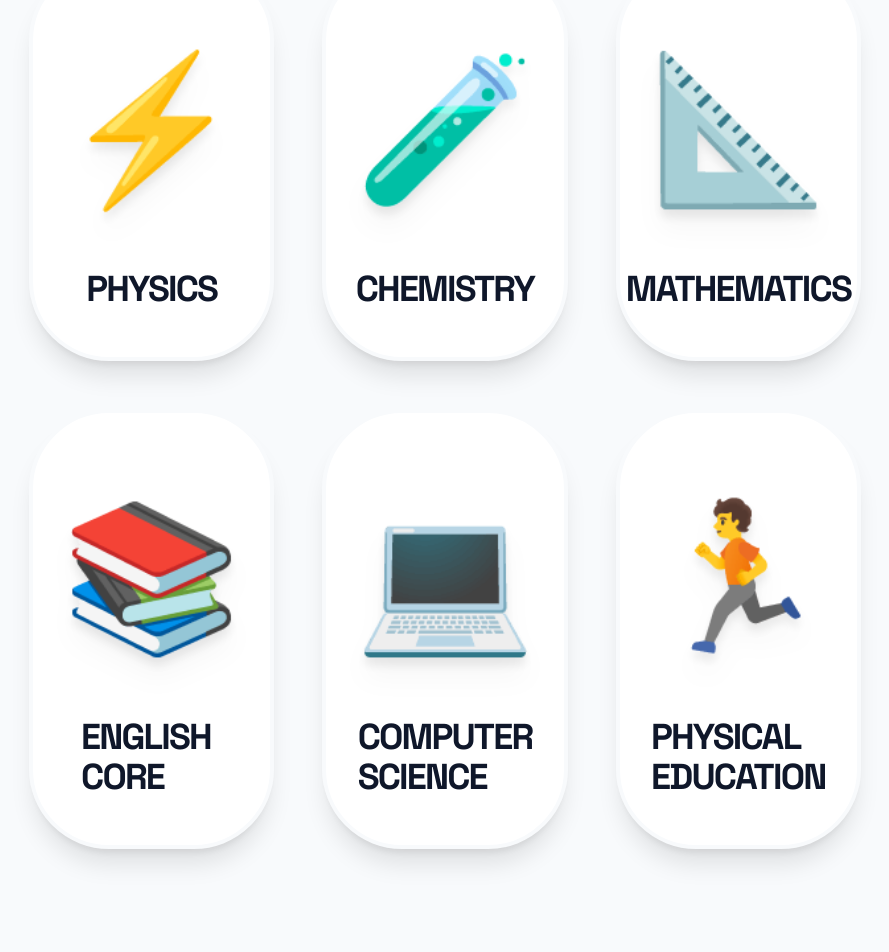
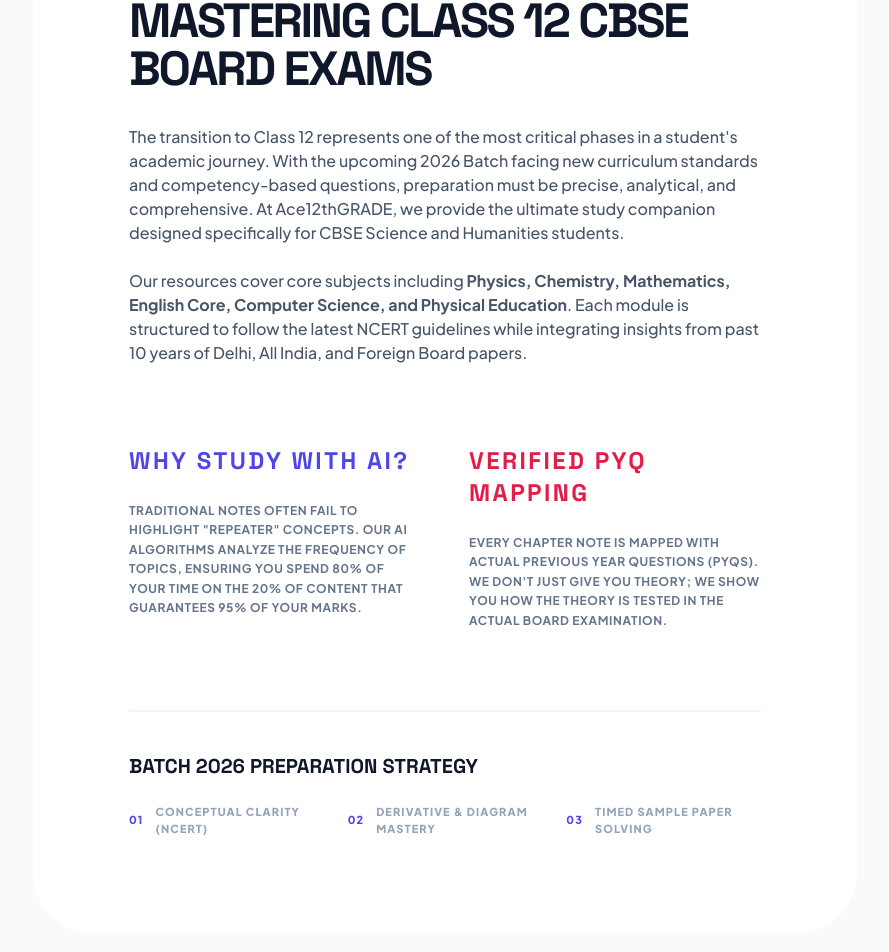
Before and after one commit to palaashishkumar79-svg/ACE-12TH-GRADE-with-AASHISH, a React (Vite) app: page / in a window 1280 px wide. Shown: the part 956-1908 px from the top of the page, without its empty margins (387-1276 px from the left). Built offline with nearby package versions, Linux system fonts and the light colour scheme.

Commit message:
feat: Enhance metadata and add footer component
Updates meta tags in index.html for improved SEO and user experience. Introduces a new Footer component to App.tsx, providing essential site information and navigation links.

```diff
--- a/App.tsx
+++ b/App.tsx
@@ -8,6 +8,82 @@ import NoteRenderer, { FormattedText, FormulaImage } from './components/NoteRend
 
 const PURCHASE_KEY = 'ace12_purchases_v2026_final';
 const REFERRAL_KEY = 'ace12_referrals_v2026';
+
+const Footer = () => (
+  <footer className="bg-slate-900 text-white py-24 px-8 mt-40 no-print">
+    <div className="max-w-7xl mx-auto grid md:grid-cols-4 gap-16">
+      <div className="col-span-2 space-y-8">
+        <div className="flex items-center gap-4">
+          <div className="w-12 h-12 bg-indigo-600 rounded-2xl flex items-center justify-center font-black text-2xl">A</div>
+          <span className="font-black text-xl uppercase tracking-widest">Ace12thGRADE</span>
+        </div>
+        <p className="text-slate-400 max-w-md font-medium leading-relaxed">
+          The ultimate AI-powered educational resource for CBSE Class 12 students. We provide verified notes, board-predicted questions, and master archives to help you score 95% and above in your final examinations.
+        </p>
+      </div>
+      <div className="space-y-6">
+        <h4 className="font-black uppercase tracking-widest text-indigo-400">Quick Links</h4>
+        <ul className="space-y-4 text-slate-300 font-bold uppercase text-[11px] tracking-widest">
+          <li><Link to="/" className="hover:text-white transition-colors">Home</Link></li>
+          <li><Link to="/about" className="hover:text-white transition-colors">About Us</Link></li>
+          <li><Link to="/premium" className="hover:text-white transition-colors">Premium Vault</Link></li>
+          <li><Link to="/login" className="hover:text-white transition-colors">Cloud Sync</Link></li>
+        </ul>
+      </div>
+      <div className="space-y-6">
+        <h4 className="font-black uppercase tracking-widest text-indigo-400">Legal & Support</h4>
+        <ul className="space-y-4 text-slate-300 font-bold uppercase text-[11px] tracking-widest">
+          <li><Link to="/privacy" className="hover:text-white transition-colors">Privacy Policy</Link></li>
+          <li><Link to="/terms" className="hover:text-white transition-colors">Terms of Service</Link></li>
+          <li><a href="mailto:palaashishkumar79@gmail.com" className="hover:text-white transition-colors">Contact Support</a></li>
+        </ul>
+      </div>
+    </div>
+    <div className="max-w-7xl mx-auto mt-20 pt-10 border-t border-slate-800 text-center">
+      <p className="text-slate-500 text-[10px] font-black uppercase tracking-[0.4em]">© 2026 Ace12thGRADE Master Archives. All Rights Reserved.</p>
+    </div>
+  </footer>
+);
+
+const AboutUs = () => (
+  <div className="p-8 md:p-24 max-w-4xl mx-auto space-y-16 animate-in fade-in">
+    <h1 className="text-6xl md:text-8xl font-black uppercase tracking-tighter dark:text-white">About Us</h1>
+    <div className="prose prose-xl dark:prose-invert font-medium text-slate-600 dark:text-slate-300 space-y-8">
+      <p>Ace12thGRADE was founded with a single mission: to democratize high-quality CBSE Class 12 education using the power of Artificial Intelligence. We believe that every student, regardless of their background, deserves access to the most effective study materials.</p>
+      <p>Our platform uses advanced Gemini AI models to analyze past decade's Board Exam papers, identifying recurring patterns and high-yield topics. This information is then translated into comprehensive, easy-to-understand notes and practice sets.</p>
+      <p>Our team consists of senior educators and engineers dedicated to building the future of learning for the 2026 batch and beyond.</p>
+    </div>
+  </div>
+);
+
+const PrivacyPolicy = () => (
+  <div className="p-8 md:p-24 max-w-4xl mx-auto space-y-16 animate-in fade-in">
+    <h1 className="text-6xl md:text-8xl font-black uppercase tracking-tighter dark:text-white">Privacy Policy</h1>
+    <div className="prose prose-lg dark:prose-invert font-medium text-slate-600 dark:text-slate-300 space-y-6">
+      <p>Last Updated: October 2023</p>
+      <h2 className="text-2xl font-black uppercase tracking-widest dark:text-white">1. Data Collection</h2>
+      <p>We collect minimal personal data necessary for providing our services. This includes your name and email address when you synchronize your account or make a purchase via the Premium Vault.</p>
+      <h2 className="text-2xl font-black uppercase tracking-widest dark:text-white">2. Cookies</h2>
+      <p>We use local storage (cookies) to save your preferences and purchase history on your device. We also use third-party services like Google AdSense which may use cookies to serve personalized ads.</p>
+      <h2 className="text-2xl font-black uppercase tracking-widest dark:text-white">3. Data Security</h2>
+      <p>Your data is stored securely using cloud synchronization. We do not sell your personal information to third parties.</p>
+    </div>
+  </div>
+);
+
+const TermsOfService = () => (
+  <div className="p-8 md:p-24 max-w-4xl mx-auto space-y-16 animate-in fade-in">
+    <h1 className="text-6xl md:text-8xl font-black uppercase tracking-tighter dark:text-white">Terms of Service</h1>
+    <div className="prose prose-lg dark:prose-invert font-medium text-slate-600 dark:text-slate-300 space-y-6">
+      <h2 className="text-2xl font-black uppercase tracking-widest dark:text-white">1. Acceptable Use</h2>
+      <p>By using Ace12thGRADE, you agree to use our educational materials for personal, non-commercial use only. Redistribution or commercial resale of the AI-generated notes is strictly prohibited.</p>
+      <h2 className="text-2xl font-black uppercase tracking-widest dark:text-white">2. Premium Vault</h2>
+      <p>Unlocking the Premium Vault provides access to specific subject archives. These purchases are non-refundable once the archives have been accessed.</p>
+      <h2 className="text-2xl font-black uppercase tracking-widest dark:text-white">3. Disclaimer</h2>
+      <p>While our AI models strive for 99% accuracy, we recommend cross-referencing all scientific formulas and theories with official NCERT textbooks.</p>
+    </div>
+  </div>
+);
 
 const FomoToast = () => {
   const [msgIdx, setMsgIdx] = useState(0);
@@ -382,6 +458,7 @@ const ChapterView = () => {
 
 const Home = () => (
     <div className="pb-32 px-8">
+      {/* Dynamic Header */}
       <header className="text-center space-y-12 max-w-6xl mx-auto pt-24 animate-in fade-in duration-1000">
         <div className="inline-block bg-indigo-600 text-white px-8 py-3 rounded-full font-black text-[11px] uppercase tracking-[0.4em] shadow-xl">Batch 2026 Master Archives</div>
         <h1 className="text-7xl md:text-[11rem] font-black text-black dark:text-white tracking-tighter leading-[0.75] uppercase">Ace 12th <br/><span className="text-indigo-600">GRADE.</span></h1>
@@ -391,11 +468,45 @@ const Home = () => (
           <Link to="/premium" className="bg-rose-600 text-white px-16 py-7 rounded-[2.5rem] font-black text-sm uppercase animate-pulse shadow-2xl hover:scale-105 transition-all">The Vault</Link>
         </div>
       </header>
-      <div className="mt-56 max-w-7xl mx-auto grid md:grid-cols-2 lg:grid-cols-3 gap-12">
+
+      {/* Static Publisher Content (AdSense Requirement) */}
+      <section className="mt-40 max-w-5xl mx-auto space-y-20 bg-white dark:bg-slate-900 p-16 md:p-24 rounded-[4rem] border-4 border-slate-50 dark:border-slate-800">
+        <div className="space-y-8">
+          <h2 className="text-4xl md:text-5xl font-black uppercase tracking-tighter dark:text-white">Mastering Class 12 CBSE Board Exams</h2>
+          <div className="prose prose-lg dark:prose-invert font-medium text-slate-600 dark:text-slate-300 space-y-6">
+            <p>The transition to Class 12 represents one of the most critical phases in a student's academic journey. With the upcoming 2026 Batch facing new curriculum standards and competency-based questions, preparation must be precise, analytical, and comprehensive. At Ace12thGRADE, we provide the ultimate study companion designed specifically for CBSE Science and Humanities students.</p>
+            <p>Our resources cover core subjects including <strong>Physics, Chemistry, Mathematics, English Core, Computer Science, and Physical Education</strong>. Each module is structured to follow the latest NCERT guidelines while integrating insights from past 10 years of Delhi, All India, and Foreign Board papers.</p>
+          </div>
+        </div>
+
+        <div className="grid md:grid-cols-2 gap-12">
+          <div className="space-y-6">
+            <h3 className="text-2xl font-black uppercase tracking-widest text-indigo-600">Why Study With AI?</h3>
+            <p className="font-bold text-slate-500 uppercase text-xs leading-relaxed tracking-wider">Traditional notes often fail to highlight "repeater" concepts. Our AI algorithms analyze the frequency of topics, ensuring you spend 80% of your time on the 20% of content that guarantees 95% of your marks.</p>
+          </div>
+          <div className="space-y-6">
+            <h3 className="text-2xl font-black uppercase tracking-widest text-rose-600">Verified PYQ Mapping</h3>
+            <p className="font-bold text-slate-500 uppercase text-xs leading-relaxed tracking-wider">Every chapter note is mapped with actual Previous Year Questions (PYQs). We don't just give you theory; we show you how the theory is tested in the actual board examination.</p>
+          </div>
+        </div>
+
+        <div className="pt-10 border-t-2 border-slate-100 dark:border-slate-800">
+           <h4 className="font-black text-xl uppercase mb-6 dark:text-white">Batch 2026 Preparation Strategy</h4>
+           <ul className="grid md:grid-cols-3 gap-6 text-[11px] font-black uppercase text-slate-400 tracking-widest list-none">
+              <li className="flex items-center gap-3"><span className="text-indigo-600">01</span> Conceptual Clarity (NCERT)</li>
+              <li className="flex items-center gap-3"><span className="text-indigo-600">02</span> Derivative & Diagram Mastery</li>
+              <li className="flex items-center gap-3"><span className="text-indigo-600">03</span> Timed Sample Paper Solving</li>
+           </ul>
+        </div>
+      </section>
+
+      {/* Interactive Subject Grid */}
+      <div className="mt-40 max-w-7xl mx-auto grid md:grid-cols-2 lg:grid-cols-3 gap-12">
         {SUBJECTS.map(subject => (
           <Link key={subject.id} to={`/subject/${subject.id}`} className="bg-white dark:bg-slate-900 p-12 rounded-[5rem] border-4 border-slate-50 dark:border-slate-800 shadow-xl hover:border-indigo-600 hover:scale-[1.05] transition-all flex flex-col items-center group">
             <div className="text-[9rem] group-hover:scale-110 transition-transform drop-shadow-xl">{subject.icon}</div>
             <h3 className="text-4xl font-black dark:text-white uppercase mt-10 tracking-tighter">{subject.name}</h3>
+            <p className="text-slate-400 font-bold uppercase text-[9px] tracking-[0.3em] mt-4">Explore {subject.chapters.length} Units</p>
           </Link>
         ))}
       </div>
@@ -427,10 +538,10 @@ const App = () => {
 
   return (
     <div className={isDark ? 'dark' : ''}>
-      <div className="min-h-screen bg-slate-50 dark:bg-slate-950 transition-colors">
+      <div className="min-h-screen bg-slate-50 dark:bg-slate-950 transition-colors flex flex-col">
         <HashRouter>
           <MobileHeader />
-          <div className="flex flex-col lg:flex-row">
+          <div className="flex flex-col lg:flex-row flex-1">
             <aside className="no-print w-96 bg-white dark:bg-slate-950 border-r-8 border-slate-50 dark:border-slate-900 h-screen sticky top-0 hidden lg:flex flex-col">
               <div className="p-12 space-y-12">
                 <Link to="/"><div className="w-24 h-24 bg-indigo-600 text-white rounded-[3rem] flex items-center justify-center font-black text-6xl shadow-2xl">A</div></Link>
@@ -449,6 +560,7 @@ const App = () => {
             </aside>
             <main className="flex-1 relative no-scrollbar">
               <FomoToast />
+              <div className="min-h-screen">
                 <Routes>
                   <Route path="/" element={<Home />} />
                   <Route path="/subject/:id" element={<SubjectPage purchased={purchased} />} />
@@ -456,7 +568,12 @@ const App = () => {
                   <Route path="/vault/:subjectId" element={<VaultView purchased={purchased} />} />
                   <Route path="/premium" element={<PremiumPortal purchased={purchased} setPurchased={setPurchased} />} />
                   <Route path="/login" element={<Login onLogin={(u:UserProfile) => setUser(u)} setPurchased={setPurchased} />} />
+                  <Route path="/about" element={<AboutUs />} />
+                  <Route path="/privacy" element={<PrivacyPolicy />} />
+                  <Route path="/terms" element={<TermsOfService />} />
                 </Routes>
+              </div>
+              <Footer />
             </main>
           </div>
         </HashRouter>
```
Also changed, not shown: index.html (+6 -4 lines), services/geminiService.ts (+7 -5 lines). Lines whose indentation alone changed are shown as unchanged.
